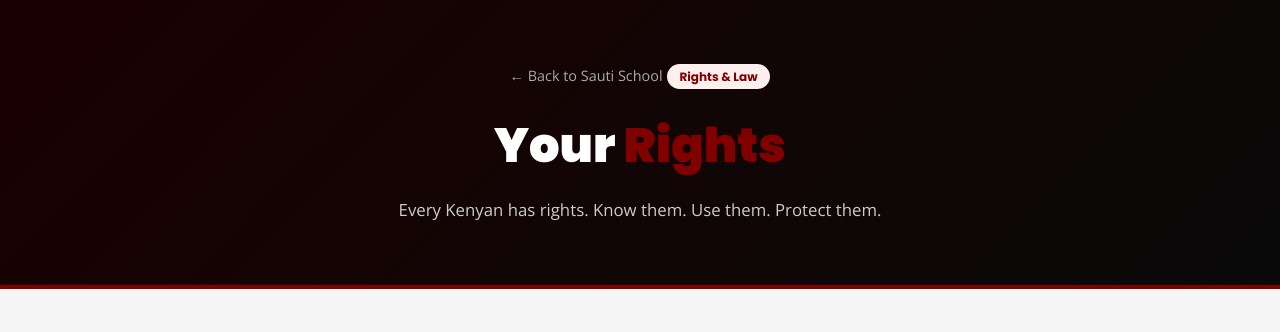
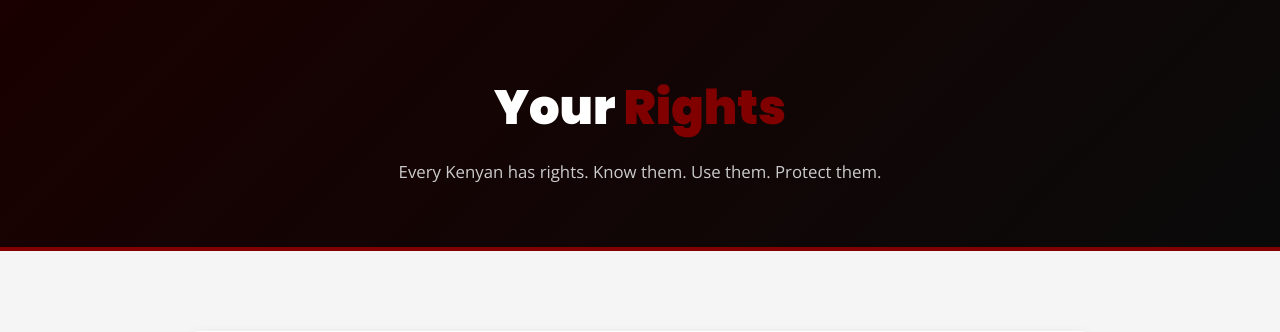
Before and after one commit to KeshWrld01/Sauti_ya_taifa, a Django app: page /school/your-rights/ in a window 1280 px wide. Shown: the part 114-446 px from the top of the page. Run offline with Django 5.2, Linux system fonts and the light colour scheme.

```diff
--- a/templates/school/constitution.html
+++ b/templates/school/constitution.html
@@ -9,8 +9,6 @@
 
 <section class="lesson-hero green-lesson-hero">
   <div class="lesson-hero-content">
-    <a href="{% url 'school' %}" class="back-link">← Back to Sauti School</a>
-    <span class="course-tag tag-green">Constitutional Law</span>
     <h1>Constitution <span class="accent-green">101</span></h1>
     <p>Your constitution is your most powerful weapon. Learn to use it.</p>
   </div>
--- a/templates/school/philosophy.html
+++ b/templates/school/philosophy.html
@@ -9,8 +9,6 @@
 
 <section class="lesson-hero red-lesson-hero">
   <div class="lesson-hero-content">
-    <a href="{% url 'school' %}" class="back-link">← Back to Sauti School</a>
-    <span class="course-tag tag-red">Philosophy</span>
     <h1>Philosophy of <span class="accent-red">Resistance</span></h1>
     <p>The greatest weapon of the oppressed is the mind. Sharpen yours.</p>
   </div>
--- a/templates/school/your_rights.html
+++ b/templates/school/your_rights.html
@@ -9,8 +9,6 @@
 
 <section class="lesson-hero red-lesson-hero">
   <div class="lesson-hero-content">
-    <a href="{% url 'school' %}" class="back-link">← Back to Sauti School</a>
-    <span class="course-tag tag-red">Rights & Law</span>
     <h1>Your <span class="accent-red">Rights</span></h1>
     <p>Every Kenyan has rights. Know them. Use them. Protect them.</p>
   </div>
```
